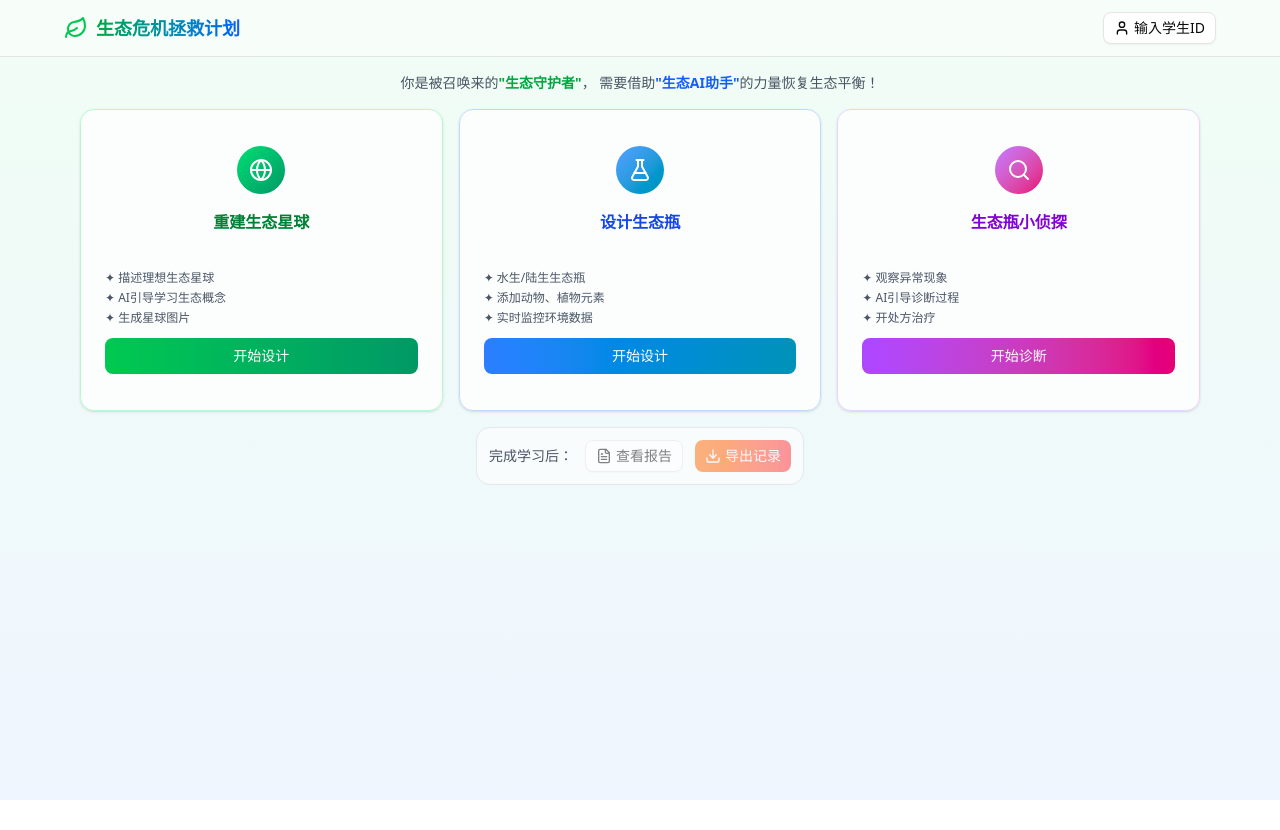
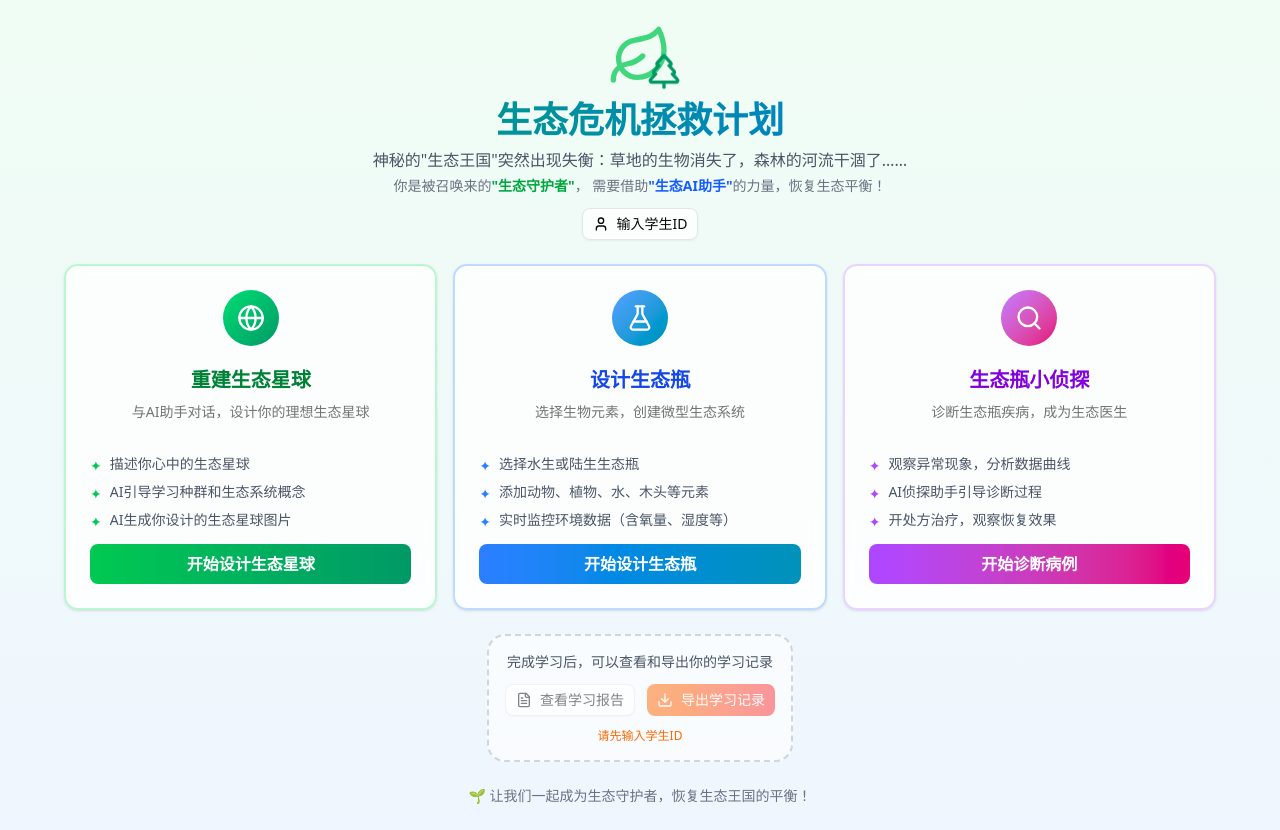
Before and after one commit to yangyielena-dot/ecology-education, a Next.js app: page / in a window 1280 px wide. Before the commit the page ends 800 px from the top, so only its background shows below. Built offline with nearby package versions, Linux system fonts and the light colour scheme.

Commit message:
style: 优化首页间距，保持原有设计元素

```diff
--- a/src/app/page.tsx
+++ b/src/app/page.tsx
@@ -3,7 +3,7 @@
 import { useState, useEffect } from 'react';
 import Link from 'next/link';
 import { Button } from '@/components/ui/button';
-import { Card, CardContent, CardHeader, CardTitle } from '@/components/ui/card';
+import { Card, CardContent, CardHeader, CardTitle, CardDescription } from '@/components/ui/card';
 import { Input } from '@/components/ui/input';
 import {
   Dialog,
@@ -13,7 +13,7 @@ import {
   DialogTitle,
   DialogTrigger,
 } from '@/components/ui/dialog';
-import { Globe, FlaskConical, Leaf, Search, Download, User, FileText, Loader2 } from 'lucide-react';
+import { Globe, FlaskConical, Leaf, TreePine, Search, Download, User, FileText, Loader2 } from 'lucide-react';
 
 // 模块名称映射
 const MODULE_NAMES: Record<string, string> = {
@@ -113,26 +113,40 @@ export default function Home() {
   };
 
   return (
-    <div className="h-screen overflow-hidden bg-gradient-to-b from-green-50 to-blue-50 dark:from-green-950 dark:to-blue-950 flex flex-col">
-      {/* Header - 紧凑 */}
-      <div className="flex-shrink-0 px-4 py-3 border-b bg-white/50 dark:bg-gray-900/50">
-        <div className="max-w-6xl mx-auto flex items-center justify-between">
-          <div className="flex items-center gap-2">
-            <Leaf className="w-6 h-6 text-green-500" />
-            <h1 className="text-lg font-bold bg-gradient-to-r from-green-600 to-blue-600 bg-clip-text text-transparent">
+    <div className="min-h-screen bg-gradient-to-b from-green-50 to-blue-50 dark:from-green-950 dark:to-blue-950">
+      <div className="container mx-auto px-4 py-6">
+        {/* Hero Section - 紧凑版 */}
+        <div className="text-center mb-6">
+          <div className="flex justify-center mb-3">
+            <div className="relative">
+              <Leaf className="w-16 h-16 text-green-500 animate-pulse" />
+              <TreePine className="w-10 h-10 text-emerald-600 absolute -right-3 -bottom-1 animate-bounce" />
+            </div>
+          </div>
+          <h1 className="text-4xl font-bold bg-gradient-to-r from-green-600 to-blue-600 bg-clip-text text-transparent mb-2">
             生态危机拯救计划
           </h1>
-          </div>
+          <p className="text-base text-gray-600 dark:text-gray-300 max-w-xl mx-auto">
+            神秘的"生态王国"突然出现失衡：草地的生物消失了，森林的河流干涸了……
+          </p>
+          <p className="text-sm text-gray-500 dark:text-gray-400 mt-1">
+            你是被召唤来的<span className="font-bold text-green-600">"生态守护者"</span>，
+            需要借助<span className="font-bold text-blue-600">"生态AI助手"</span>的力量，恢复生态平衡！
+          </p>
 
           {/* 学生ID区域 */}
-          <div className="flex items-center gap-2">
+          <div className="mt-3 flex items-center justify-center gap-4">
             {studentId ? (
-              <div className="flex items-center gap-2 bg-white dark:bg-gray-800 px-3 py-1.5 rounded-full border">
+              <div className="flex items-center gap-2 bg-white/80 dark:bg-gray-800/80 px-3 py-1.5 rounded-full border-2 border-green-200 dark:border-green-800">
                 <User className="w-4 h-4 text-green-600" />
-                <span className="text-sm font-medium">{studentName || studentId}</span>
+                <span className="text-sm font-medium text-gray-700 dark:text-gray-300">
+                  {studentName || studentId}
+                </span>
                 <Dialog open={isDialogOpen} onOpenChange={setIsDialogOpen}>
                   <DialogTrigger asChild>
-                    <Button variant="ghost" size="sm" className="h-6 text-xs px-2">修改</Button>
+                    <Button variant="ghost" size="sm" className="text-xs h-6 px-2">
+                      修改
+                    </Button>
                   </DialogTrigger>
                   <StudentIdDialog
                     studentId={studentId}
@@ -147,7 +161,7 @@ export default function Home() {
             ) : (
               <Dialog open={isDialogOpen} onOpenChange={setIsDialogOpen}>
                 <DialogTrigger asChild>
-                  <Button variant="outline" size="sm" className="gap-1">
+                  <Button variant="outline" size="sm" className="gap-2 bg-white/80 dark:bg-gray-800/80">
                     <User className="w-4 h-4" />
                     输入学生ID
                   </Button>
@@ -164,86 +178,112 @@ export default function Home() {
             )}
           </div>
         </div>
+
+        {/* Main Cards */}
+        <div className="grid md:grid-cols-3 gap-4 max-w-6xl mx-auto mb-6">
+          {/* 重建生态星球 */}
+          <Card className="group hover:shadow-2xl transition-all duration-300 hover:-translate-y-2 bg-white/80 dark:bg-gray-800/80 backdrop-blur-sm border-2 border-green-200 dark:border-green-800">
+            <CardHeader className="text-center pb-2">
+              <div className="mx-auto mb-3 w-14 h-14 rounded-full bg-gradient-to-br from-green-400 to-emerald-600 flex items-center justify-center group-hover:scale-110 transition-transform">
+                <Globe className="w-7 h-7 text-white" />
               </div>
-
-      {/* 主内容区 */}
-      <div className="flex-1 overflow-y-auto">
-        <div className="max-w-6xl mx-auto px-4 py-4">
-          {/* 简介 */}
-          <p className="text-center text-gray-600 dark:text-gray-400 text-sm mb-4">
-            你是被召唤来的<span className="font-bold text-green-600">"生态守护者"</span>，
-            需要借助<span className="font-bold text-blue-600">"生态AI助手"</span>的力量恢复生态平衡！
-          </p>
-
-          {/* 三大模块卡片 */}
-          <div className="grid grid-cols-3 gap-4 mb-4">
-            {/* 重建生态星球 */}
-            <Card className="group hover:shadow-lg transition-all hover:-translate-y-1 bg-white/80 dark:bg-gray-800/80 border-green-200 dark:border-green-800">
-              <CardHeader className="text-center py-3">
-                <div className="mx-auto mb-2 w-12 h-12 rounded-full bg-gradient-to-br from-green-400 to-emerald-600 flex items-center justify-center group-hover:scale-110 transition-transform">
-                  <Globe className="w-6 h-6 text-white" />
-                </div>
-                <CardTitle className="text-base font-bold text-green-700 dark:text-green-400">
+              <CardTitle className="text-xl font-bold text-green-700 dark:text-green-400">
                 重建生态星球
               </CardTitle>
+              <CardDescription>
+                与AI助手对话，设计你的理想生态星球
+              </CardDescription>
             </CardHeader>
-              <CardContent className="pt-0 pb-3">
-                <ul className="text-xs text-gray-600 dark:text-gray-300 space-y-1 mb-3">
-                  <li>✦ 描述理想生态星球</li>
-                  <li>✦ AI引导学习生态概念</li>
-                  <li>✦ 生成星球图片</li>
+            <CardContent className="space-y-3">
+              <ul className="space-y-1.5 text-sm text-gray-600 dark:text-gray-300">
+                <li className="flex items-start gap-2">
+                  <span className="text-green-500 mt-0.5">✦</span>
+                  <span>描述你心中的生态星球</span>
+                </li>
+                <li className="flex items-start gap-2">
+                  <span className="text-green-500 mt-0.5">✦</span>
+                  <span>AI引导学习种群和生态系统概念</span>
+                </li>
+                <li className="flex items-start gap-2">
+                  <span className="text-green-500 mt-0.5">✦</span>
+                  <span>AI生成你设计的生态星球图片</span>
+                </li>
               </ul>
               <Link href="/planet">
-                  <Button className="w-full bg-gradient-to-r from-green-500 to-emerald-600 hover:from-green-600 hover:to-emerald-700 text-white text-sm py-2">
-                    开始设计
+                <Button className="w-full bg-gradient-to-r from-green-500 to-emerald-600 hover:from-green-600 hover:to-emerald-700 text-white font-semibold py-5 text-base">
+                  开始设计生态星球
                 </Button>
               </Link>
             </CardContent>
           </Card>
 
           {/* 设计生态瓶 */}
-            <Card className="group hover:shadow-lg transition-all hover:-translate-y-1 bg-white/80 dark:bg-gray-800/80 border-blue-200 dark:border-blue-800">
-              <CardHeader className="text-center py-3">
-                <div className="mx-auto mb-2 w-12 h-12 rounded-full bg-gradient-to-br from-blue-400 to-cyan-600 flex items-center justify-center group-hover:scale-110 transition-transform">
-                  <FlaskConical className="w-6 h-6 text-white" />
+          <Card className="group hover:shadow-2xl transition-all duration-300 hover:-translate-y-2 bg-white/80 dark:bg-gray-800/80 backdrop-blur-sm border-2 border-blue-200 dark:border-blue-800">
+            <CardHeader className="text-center pb-2">
+              <div className="mx-auto mb-3 w-14 h-14 rounded-full bg-gradient-to-br from-blue-400 to-cyan-600 flex items-center justify-center group-hover:scale-110 transition-transform">
+                <FlaskConical className="w-7 h-7 text-white" />
               </div>
-                <CardTitle className="text-base font-bold text-blue-700 dark:text-blue-400">
+              <CardTitle className="text-xl font-bold text-blue-700 dark:text-blue-400">
                 设计生态瓶
               </CardTitle>
+              <CardDescription>
+                选择生物元素，创建微型生态系统
+              </CardDescription>
             </CardHeader>
-              <CardContent className="pt-0 pb-3">
-                <ul className="text-xs text-gray-600 dark:text-gray-300 space-y-1 mb-3">
-                  <li>✦ 水生/陆生生态瓶</li>
-                  <li>✦ 添加动物、植物元素</li>
-                  <li>✦ 实时监控环境数据</li>
+            <CardContent className="space-y-3">
+              <ul className="space-y-1.5 text-sm text-gray-600 dark:text-gray-300">
+                <li className="flex items-start gap-2">
+                  <span className="text-blue-500 mt-0.5">✦</span>
+                  <span>选择水生或陆生生态瓶</span>
+                </li>
+                <li className="flex items-start gap-2">
+                  <span className="text-blue-500 mt-0.5">✦</span>
+                  <span>添加动物、植物、水、木头等元素</span>
+                </li>
+                <li className="flex items-start gap-2">
+                  <span className="text-blue-500 mt-0.5">✦</span>
+                  <span>实时监控环境数据（含氧量、湿度等）</span>
+                </li>
               </ul>
               <Link href="/bottle">
-                  <Button className="w-full bg-gradient-to-r from-blue-500 to-cyan-600 hover:from-blue-600 hover:to-cyan-700 text-white text-sm py-2">
-                    开始设计
+                <Button className="w-full bg-gradient-to-r from-blue-500 to-cyan-600 hover:from-blue-600 hover:to-cyan-700 text-white font-semibold py-5 text-base">
+                  开始设计生态瓶
                 </Button>
               </Link>
             </CardContent>
           </Card>
 
           {/* 生态瓶小侦探 */}
-            <Card className="group hover:shadow-lg transition-all hover:-translate-y-1 bg-white/80 dark:bg-gray-800/80 border-purple-200 dark:border-purple-800">
-              <CardHeader className="text-center py-3">
-                <div className="mx-auto mb-2 w-12 h-12 rounded-full bg-gradient-to-br from-purple-400 to-pink-600 flex items-center justify-center group-hover:scale-110 transition-transform">
-                  <Search className="w-6 h-6 text-white" />
+          <Card className="group hover:shadow-2xl transition-all duration-300 hover:-translate-y-2 bg-white/80 dark:bg-gray-800/80 backdrop-blur-sm border-2 border-purple-200 dark:border-purple-800">
+            <CardHeader className="text-center pb-2">
+              <div className="mx-auto mb-3 w-14 h-14 rounded-full bg-gradient-to-br from-purple-400 to-pink-600 flex items-center justify-center group-hover:scale-110 transition-transform">
+                <Search className="w-7 h-7 text-white" />
               </div>
-                <CardTitle className="text-base font-bold text-purple-700 dark:text-purple-400">
+              <CardTitle className="text-xl font-bold text-purple-700 dark:text-purple-400">
                 生态瓶小侦探
               </CardTitle>
+              <CardDescription>
+                诊断生态瓶疾病，成为生态医生
+              </CardDescription>
             </CardHeader>
-              <CardContent className="pt-0 pb-3">
-                <ul className="text-xs text-gray-600 dark:text-gray-300 space-y-1 mb-3">
-                  <li>✦ 观察异常现象</li>
-                  <li>✦ AI引导诊断过程</li>
-                  <li>✦ 开处方治疗</li>
+            <CardContent className="space-y-3">
+              <ul className="space-y-1.5 text-sm text-gray-600 dark:text-gray-300">
+                <li className="flex items-start gap-2">
+                  <span className="text-purple-500 mt-0.5">✦</span>
+                  <span>观察异常现象，分析数据曲线</span>
+                </li>
+                <li className="flex items-start gap-2">
+                  <span className="text-purple-500 mt-0.5">✦</span>
+                  <span>AI侦探助手引导诊断过程</span>
+                </li>
+                <li className="flex items-start gap-2">
+                  <span className="text-purple-500 mt-0.5">✦</span>
+                  <span>开处方治疗，观察恢复效果</span>
+                </li>
               </ul>
               <Link href="/detective">
-                  <Button className="w-full bg-gradient-to-r from-purple-500 to-pink-600 hover:from-purple-600 hover:to-pink-700 text-white text-sm py-2">
-                    开始诊断
+                <Button className="w-full bg-gradient-to-r from-purple-500 to-pink-600 hover:from-purple-600 hover:to-pink-700 text-white font-semibold py-5 text-base">
+                  开始诊断病例
                 </Button>
               </Link>
             </CardContent>
@@ -251,34 +291,45 @@ export default function Home() {
         </div>
 
         {/* 完成学习区域 */}
-          <div className="text-center">
-            <div className="inline-flex items-center gap-3 p-3 bg-white/60 dark:bg-gray-800/60 rounded-xl border border-gray-200 dark:border-gray-700">
-              <span className="text-sm text-gray-600 dark:text-gray-400">完成学习后：</span>
+        <div className="text-center mb-6">
+          <div className="inline-flex flex-col items-center gap-3 p-4 bg-white/60 dark:bg-gray-800/60 rounded-2xl border-2 border-dashed border-gray-300 dark:border-gray-600">
+            <p className="text-sm text-gray-600 dark:text-gray-400">完成学习后，可以查看和导出你的学习记录</p>
+            <div className="flex gap-3">
               <Button
                 variant="outline"
                 size="sm"
-                className="gap-1"
+                className="gap-2"
                 onClick={handleViewReport}
                 disabled={isExporting || !studentId}
               >
-                <FileText className="w-3.5 h-3.5" />
-                查看报告
+                <FileText className="w-4 h-4" />
+                查看学习报告
               </Button>
               <Button
                 size="sm"
-                className="gap-1 bg-gradient-to-r from-orange-500 to-red-500 hover:from-orange-600 hover:to-red-600"
+                className="gap-2 bg-gradient-to-r from-orange-500 to-red-500 hover:from-orange-600 hover:to-red-600"
                 onClick={handleExportJSON}
                 disabled={isExporting || !studentId}
               >
                 {isExporting ? (
-                  <Loader2 className="w-3.5 h-3.5 animate-spin" />
+                  <Loader2 className="w-4 h-4 animate-spin" />
                 ) : (
-                  <Download className="w-3.5 h-3.5" />
+                  <Download className="w-4 h-4" />
                 )}
-                导出记录
+                导出学习记录
               </Button>
             </div>
+            {!studentId && (
+              <p className="text-xs text-orange-500">请先输入学生ID</p>
+            )}
           </div>
+        </div>
+
+        {/* Footer */}
+        <div className="text-center text-gray-500 dark:text-gray-400">
+          <p className="text-sm">
+            🌱 让我们一起成为生态守护者，恢复生态王国的平衡！
+          </p>
         </div>
       </div>
 
@@ -316,7 +367,7 @@ export default function Home() {
               </div>
 
               {/* 详细记录 */}
-              {reportData.sessions?.map((sessionData: any, index: number) => (
+              {reportData.sessions?.map((sessionData: any) => (
                 <Card key={sessionData.session.id} className="overflow-hidden">
                   <CardHeader className="bg-gray-50 dark:bg-gray-800 py-3">
                     <div className="flex items-center justify-between">
```
Lines whose indentation alone changed are shown as unchanged.
